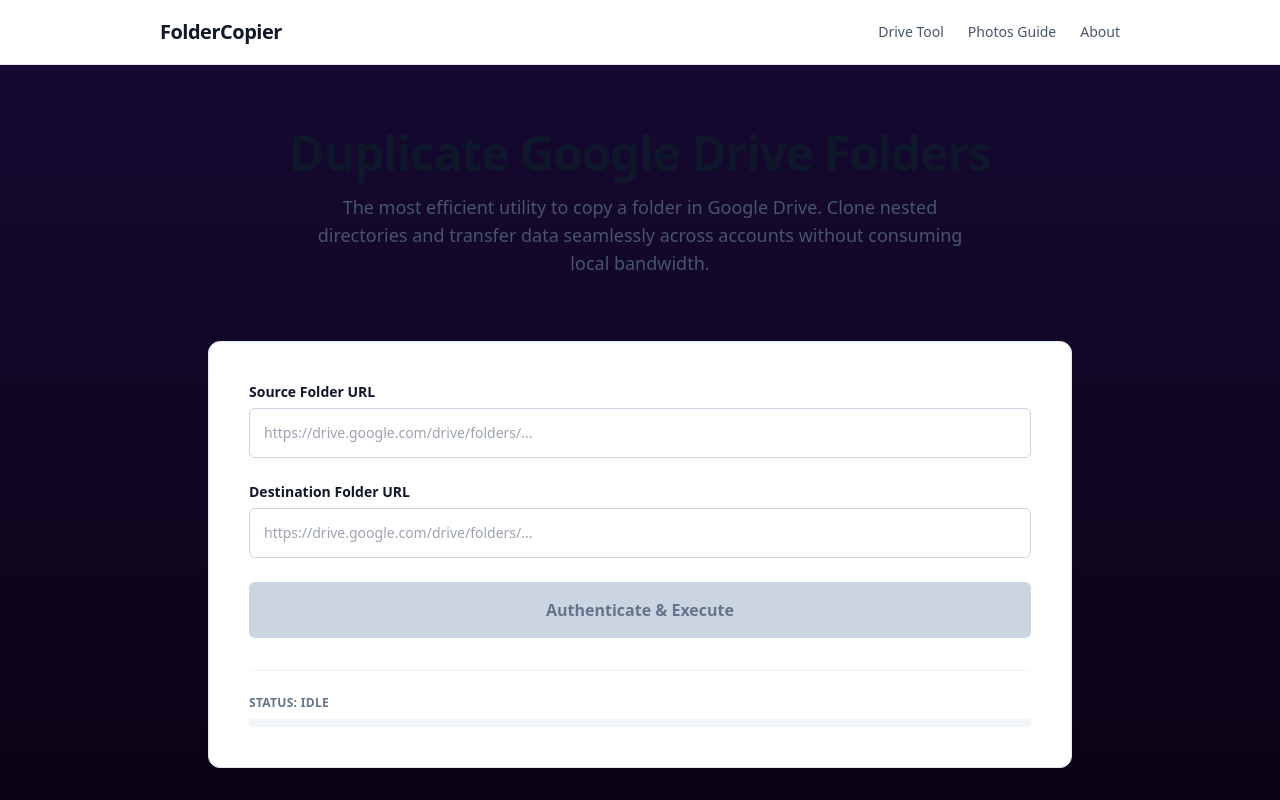
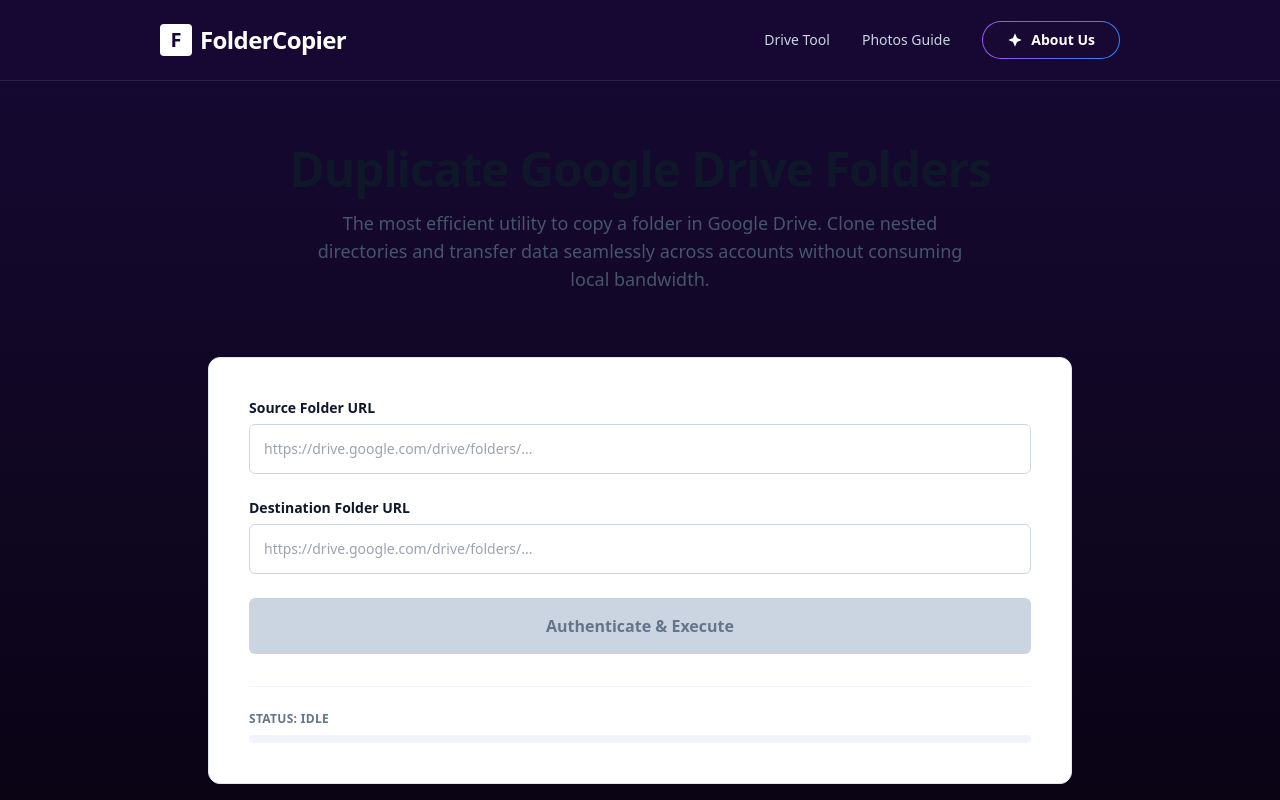
Before and after one commit to datvt88/foldercopier.com, a Next.js app: page / in a window 1280 px wide. Shown: the top 800 px of the page. Built offline with nearby package versions, Linux system fonts and the light colour scheme; no server answers.

Commit message:
Update NavBar.tsx

```diff
--- a/components/NavBar.tsx
+++ b/components/NavBar.tsx
@@ -2,16 +2,28 @@
 
 export default function NavBar() {
   return (
-    <nav className="bg-white border-b border-slate-200 sticky top-0 z-50">
+    <nav className="sticky top-0 z-50 backdrop-blur-md border-b border-white/10 bg-[#170934]/50">
       <div className="max-w-5xl mx-auto px-4 sm:px-6 lg:px-8">
-        <div className="flex justify-between h-16 items-center flex-wrap">
-          <Link href="/" className="flex items-center">
-            <span className="text-xl font-bold tracking-tight text-slate-900">FolderCopier</span>
+        <div className="flex justify-between h-20 items-center flex-wrap">
+          <Link href="/" className="flex items-center gap-2">
+            {/* Logo mô phỏng icon trong ảnh */}
+            <div className="w-8 h-8 bg-white text-[#170934] rounded flex items-center justify-center font-black text-xl leading-none">
+              F
+            </div>
+            <span className="text-2xl font-bold tracking-tight text-white">FolderCopier</span>
           </Link>
-          <div className="flex space-x-4 md:space-x-6 text-sm font-medium text-slate-600 mt-2 md:mt-0 overflow-x-auto">
-            <Link href="/" className="hover:text-slate-900 transition-colors whitespace-nowrap">Drive Tool</Link>
-            <Link href="/duplicate-google-photos" className="hover:text-slate-900 transition-colors whitespace-nowrap">Photos Guide</Link>
-            <Link href="/about" className="hover:text-slate-900 transition-colors whitespace-nowrap">About</Link>
+          <div className="flex items-center space-x-4 md:space-x-8 text-sm font-medium text-slate-300 mt-2 md:mt-0 overflow-x-auto">
+            <Link href="/" className="hover:text-white transition-colors whitespace-nowrap">Drive Tool</Link>
+            <Link href="/duplicate-google-photos" className="hover:text-white transition-colors whitespace-nowrap">Photos Guide</Link>
+
+            {/* Nút giả lập style "Ask AI" (Viền gradient) */}
+            <Link href="/about" className="relative inline-flex items-center justify-center p-[1px] rounded-full overflow-hidden group">
+              <span className="absolute w-full h-full bg-gradient-to-r from-purple-500 via-indigo-500 to-blue-500 group-hover:rotate-180 transition-transform duration-700 ease-linear"></span>
+              <span className="relative px-6 py-2 transition-all ease-in duration-75 bg-[#170934] rounded-full group-hover:bg-opacity-0 text-white font-semibold flex items-center gap-2">
+                <svg className="w-4 h-4" fill="currentColor" viewBox="0 0 24 24"><path d="M12 2L15 9L22 12L15 15L12 22L9 15L2 12L9 9L12 2Z"/></svg>
+                About Us
+              </span>
+            </Link>
           </div>
         </div>
       </div>
```
